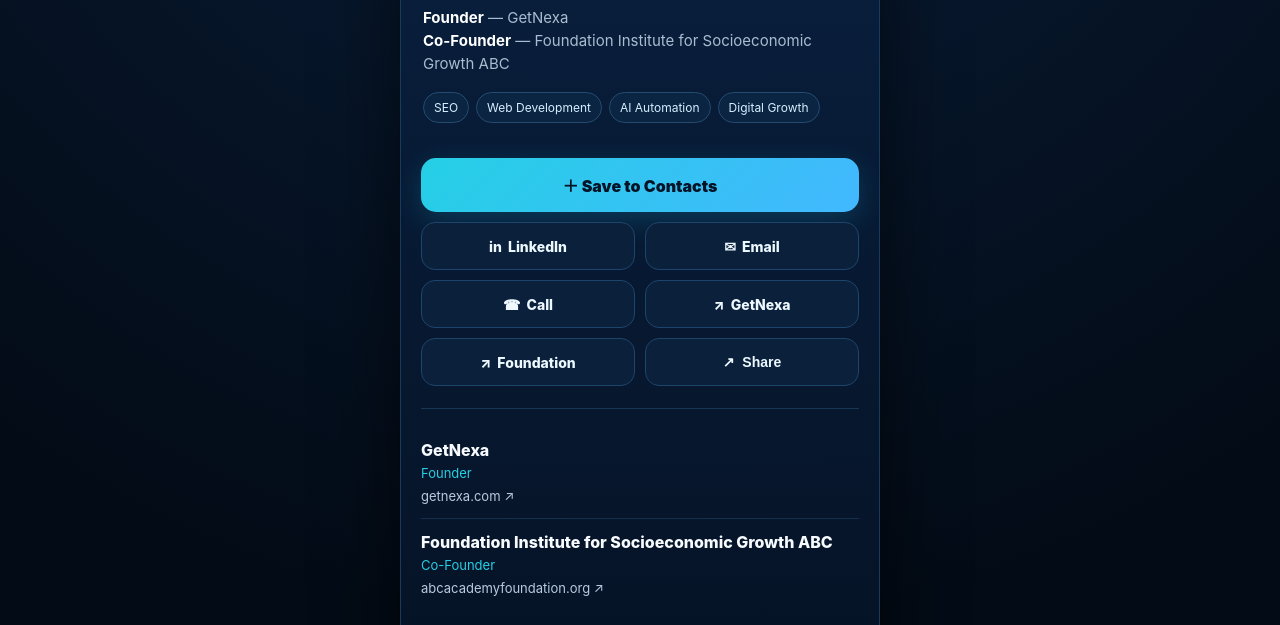
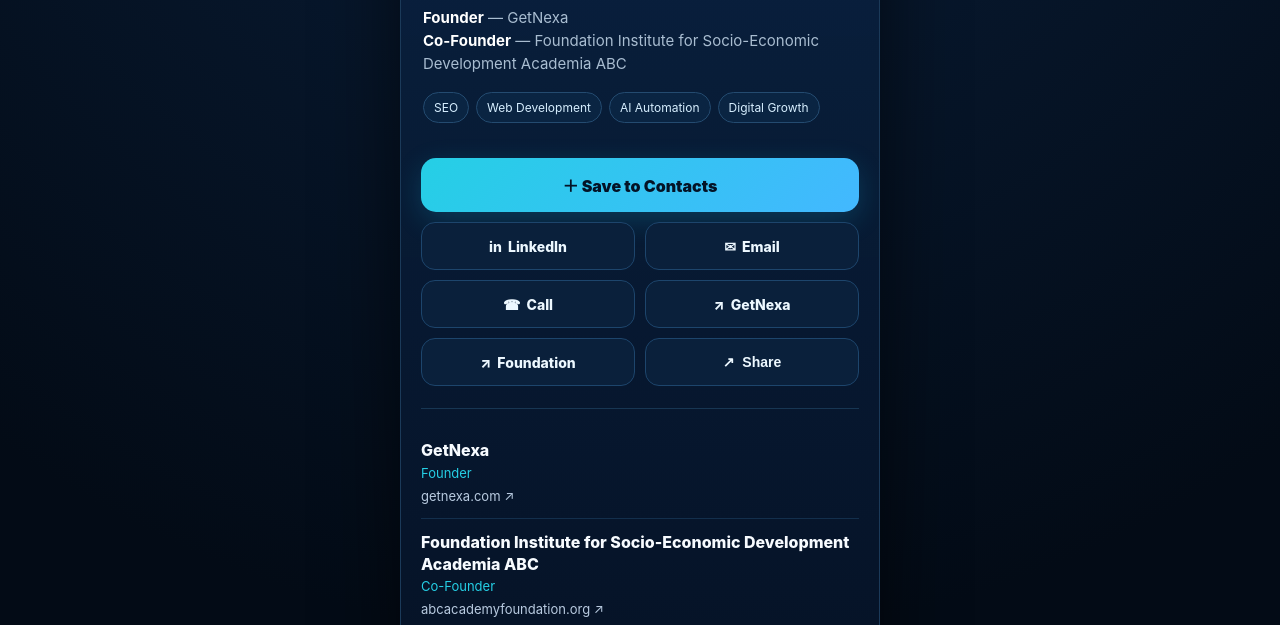
Before and after one commit to dimivitan01/Dimitar-Vitanov, a plain HTML site: page index.html in a window 1280 px wide. Shown: the part 317-942 px from the top of the page. Drawn offline with Linux system fonts and the light colour scheme.

Commit message:
Correct institute name from growth to development

```diff
--- a/index.html
+++ b/index.html
@@ -5,7 +5,7 @@
 <meta name="viewport" content="width=device-width,initial-scale=1,viewport-fit=cover">
 <meta name="theme-color" content="#06162b">
 <title>Dimitar Vitanov | Digital Business Card</title>
-<meta name="description" content="Dimitar Vitanov — Founder of GetNexa and Co-Founder of Foundation Institute for Socioeconomic Growth ABC.">
+<meta name="description" content="Dimitar Vitanov — Founder of GetNexa and Co-Founder of Foundation Institute for Socio-Economic Development Academia ABC.">
 <style>
 :root{--bg:#030b16;--navy:#061a30;--navy2:#0a2545;--cyan:#25cfe5;--cyan2:#43b8ff;--text:#f7fbff;--muted:#a9bdd1;--line:#1b3a59}
 *{box-sizing:border-box}html,body{margin:0;min-height:100%;font-family:Inter,ui-sans-serif,system-ui,-apple-system,"Segoe UI",Roboto,Arial,sans-serif;color:var(--text);background:var(--bg)}
@@ -31,7 +31,7 @@
 <div class="hero">
 <div class="eyebrow">Digital Business Card</div>
 <h1>Dimitar Vitanov</h1>
-<div class="role"><strong>Founder</strong> — GetNexa<br><strong>Co-Founder</strong> — Foundation Institute for Socioeconomic Growth ABC</div>
+<div class="role"><strong>Founder</strong> — GetNexa<br><strong>Co-Founder</strong> — Foundation Institute for Socio-Economic Development Academia ABC</div>
 <div class="chips"><span class="chip">SEO</span><span class="chip">Web Development</span><span class="chip">AI Automation</span><span class="chip">Digital Growth</span></div>
 </div>
 <a class="primary" href="./dimitar-vitanov.vcf" download>＋ Save to Contacts</a>
@@ -45,7 +45,7 @@
 </div>
 <div class="section">
 <div class="org"><div class="orgname">GetNexa</div><div class="orgrole">Founder</div><a class="orgurl" href="https://getnexa.com" target="_blank" rel="noopener">getnexa.com ↗</a></div>
-<div class="org"><div class="orgname">Foundation Institute for Socioeconomic Growth ABC</div><div class="orgrole">Co-Founder</div><a class="orgurl" href="https://abcacademyfoundation.org" target="_blank" rel="noopener">abcacademyfoundation.org ↗</a></div>
+<div class="org"><div class="orgname">Foundation Institute for Socio-Economic Development Academia ABC</div><div class="orgrole">Co-Founder</div><a class="orgurl" href="https://abcacademyfoundation.org" target="_blank" rel="noopener">abcacademyfoundation.org ↗</a></div>
 </div>
 <div class="contact">
 <div class="line"><span class="ico">☎</span><span>+389 77 848 003</span></div>
```
